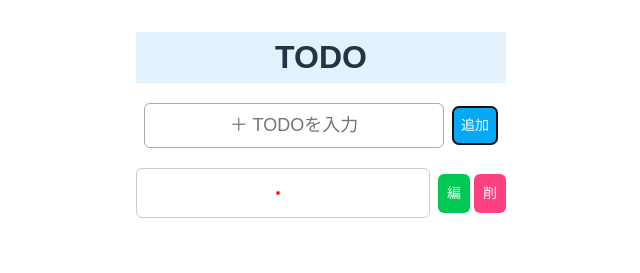
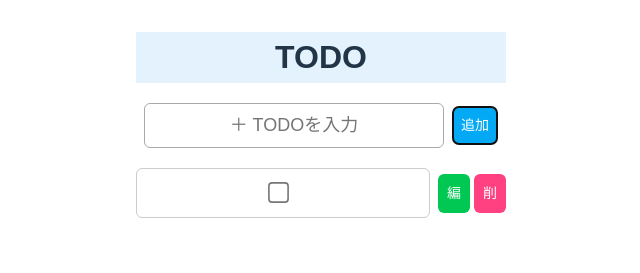
Before and after one commit to t-k-13/my-vite-todo, a Vue app: page / in a window 1280 px wide. Both pictures are taken after a click on the button "追加". Shown: the top 273 px of the page, without its empty margins (319-959 px from the left). Built offline with nearby package versions, Linux system fonts and the light colour scheme.

Commit message:
ch.9 リファクタリング

```diff
--- a/src/assets/css/destyle.css
+++ b/src/assets/css/destyle.css
@@ -1,4 +1,4 @@
-/*! destyle.css v4.0.0 | MIT License | https://github.com/nicolas-cusan/destyle.css */
+/*! destyle.css v3.0.2 | MIT License | https://github.com/nicolas-cusan/destyle.css */
 
 /* Reset box-model and set borders */
 /* ============================================ */
@@ -242,20 +242,34 @@ textarea {
 }
 
 /**
+ * Reset radio and checkbox appearance to preserve their look in iOS.
+ */
+
+[type="checkbox"] {
+  -webkit-appearance: checkbox;
+  appearance: checkbox;
+}
+
+[type="radio"] {
+  -webkit-appearance: radio;
+  appearance: radio;
+}
+
+/**
  * Correct cursors for clickable elements.
  */
 
 button,
-[type='button'],
-[type='reset'],
-[type='submit'] {
+[type="button"],
+[type="reset"],
+[type="submit"] {
   cursor: pointer;
 }
 
 button:disabled,
-[type='button']:disabled,
-[type='reset']:disabled,
-[type='submit']:disabled {
+[type="button"]:disabled,
+[type="reset"]:disabled,
+[type="submit"]:disabled {
   cursor: default;
 }
 
@@ -313,16 +327,16 @@ textarea {
  * Correct the cursor style of increment and decrement buttons in Chrome.
  */
 
-[type='number']::-webkit-inner-spin-button,
-[type='number']::-webkit-outer-spin-button {
+[type="number"]::-webkit-inner-spin-button,
+[type="number"]::-webkit-outer-spin-button {
   height: auto;
 }
 
 /**
- * Correct the outline style in Safari.
+ * 1. Correct the outline style in Safari.
  */
 
-[type='search'] {
+[type="search"] {
   outline-offset: -2px; /* 1 */
 }
 
@@ -330,7 +344,7 @@ textarea {
  * Remove the inner padding in Chrome and Safari on macOS.
  */
 
-[type='search']::-webkit-search-decoration {
+[type="search"]::-webkit-search-decoration {
   -webkit-appearance: none;
 }
 
@@ -342,13 +356,6 @@ textarea {
 ::-webkit-file-upload-button {
   -webkit-appearance: button; /* 1 */
   font: inherit; /* 2 */
-}
-
-/**
- * Fix appearance for Firefox
- */
-[type='number'] {
-  -moz-appearance: textfield;
 }
 
 /**
--- a/src/components/MainTodo.vue
+++ b/src/components/MainTodo.vue
@@ -1,50 +1,30 @@
 <script setup>
 import { ref } from 'vue';
+import { useTodoList } from '../composables/useTodoList';
 const todoRef = ref('');
-const todoListRef = ref([]);
-const ls = localStorage.todoList;
-todoListRef.value = ls ? JSON.parse(ls) : [];
+const isEditRef = ref(false);
+const { todoListRef, add, show, edit, del, check } = useTodoList();
 
 const addTodo = () => {
-  const id = new Date().getTime();
-  todoListRef.value.push({ id: id, task: todoRef.value });
-  localStorage.todoList = JSON.stringify(todoListRef.value);
+  add(todoRef.value);
   todoRef.value = '';
 };
-
-const isEditRef = ref(false);
-let editId = -1;
 const showTodo = (id) => {
-  const todo = todoListRef.value.find((todo) => todo.id === id);
-  todoRef.value = todo.task;
+  todoRef.value = show(id);
   isEditRef.value = true;
-  editId = id;
 };
 const editTodo = () => {
-  const todo = todoListRef.value.find((todo) => todo.id === editId);
-  const idx = todoListRef.value.findIndex((todo) => todo.id === editId);
-
-  todo.task = todoRef.value;
-  todoListRef.value.splice(idx, 1, todo);
-  localStorage.todoList = JSON.stringify(todoListRef.value);
-
+  edit(todoRef.value);
   isEditRef.value = false;
-  editId = -1;
   todoRef.value = '';
 };
 const deleteTodo = (id) => {
-  const todo = todoListRef.value.find((todo) => todo.id === id);
-  const idx = todoListRef.value.findIndex((todo) => todo.id === id);
-
-  const delMsg = '「' + todo.task + '」を削除しますか？';
-  if (!confirm(delMsg)) return;
-
-  todoListRef.value.splice(idx, 1);
-  localStorage.todoList = JSON.stringify(todoListRef.value);
-
+  del(id);
   isEditRef.value = false;
-  editId = -1;
   todoRef.value = '';
+};
+const changeCheck = (id) => {
+  check(id);
 };
 </script>
 
@@ -62,7 +42,7 @@ const deleteTodo = (id) => {
   <div class="box_list">
     <div class="todo_list" v-for="todo in todoListRef" :key="todo.id">
       <div class="todo">
-        <input type="checkbox" class="check" />
+        <input type="checkbox" class="check" @click="changeCheck(todo.id)" />
         <label>{{ todo.task }}</label>
       </div>
       <div class="btns">
--- /dev/null
+++ b/src/composables/useTodoList.js
@@ -0,0 +1,54 @@
+import { ref } from 'vue';
+
+export const useTodoList = (id) => {
+  const todoListRef = ref(
+    localStorage.todoList ? JSON.parse(localStorage.todoList) : []
+  );
+  const add = (task) => {
+    const id = new Date().getTime();
+    todoListRef.value.push({ id: id, task: task });
+    localStorage.todoList = JSON.stringify(todoListRef.value);
+  };
+  const editId = ref(-1);
+  const show = (id) => {
+    const todo = findById(id);
+    editId.value = id;
+    return todo.task;
+  };
+  const edit = (task) => {
+    const todo = findById(editId.value);
+    const idx = findIndexById(editId.value);
+
+    todo.task = task;
+    todoListRef.value.splice(idx, 1, todo);
+    localStorage.todoList = JSON.stringify(todoListRef.value);
+    editId.value = -1;
+  };
+  const del = (id) => {
+    const todo = findById(editId.value);
+
+    const delMsg = '「' + todo.task + '」を削除しますか？';
+    if (!confirm(delMsg)) return;
+
+    const idx = findIndexById(editId.value);
+    todoListRef.value.splice(idx, 1);
+    localStorage.todoList = JSON.stringify(todoListRef.value);
+
+    editId.value = -1;
+  };
+  const check = (id) => {
+    const todo = findById(id);
+    const idx = findIndexById(id);
+    todo.checked = !todo.checked;
+    todoListRef.value.splice(idx, 1, todo);
+    localStorage.todoList = JSON.stringify(todoListRef.value);
+  };
+  const findById = (id) => {
+    return todoListRef.value.find((todo) => todo.id === id);
+  };
+  const findIndexById = (id) => {
+    return todoListRef.value.findIndex((todo) => todo.id === id);
+  };
+
+  return { todoListRef, add, show, edit, del, check };
+};
```
